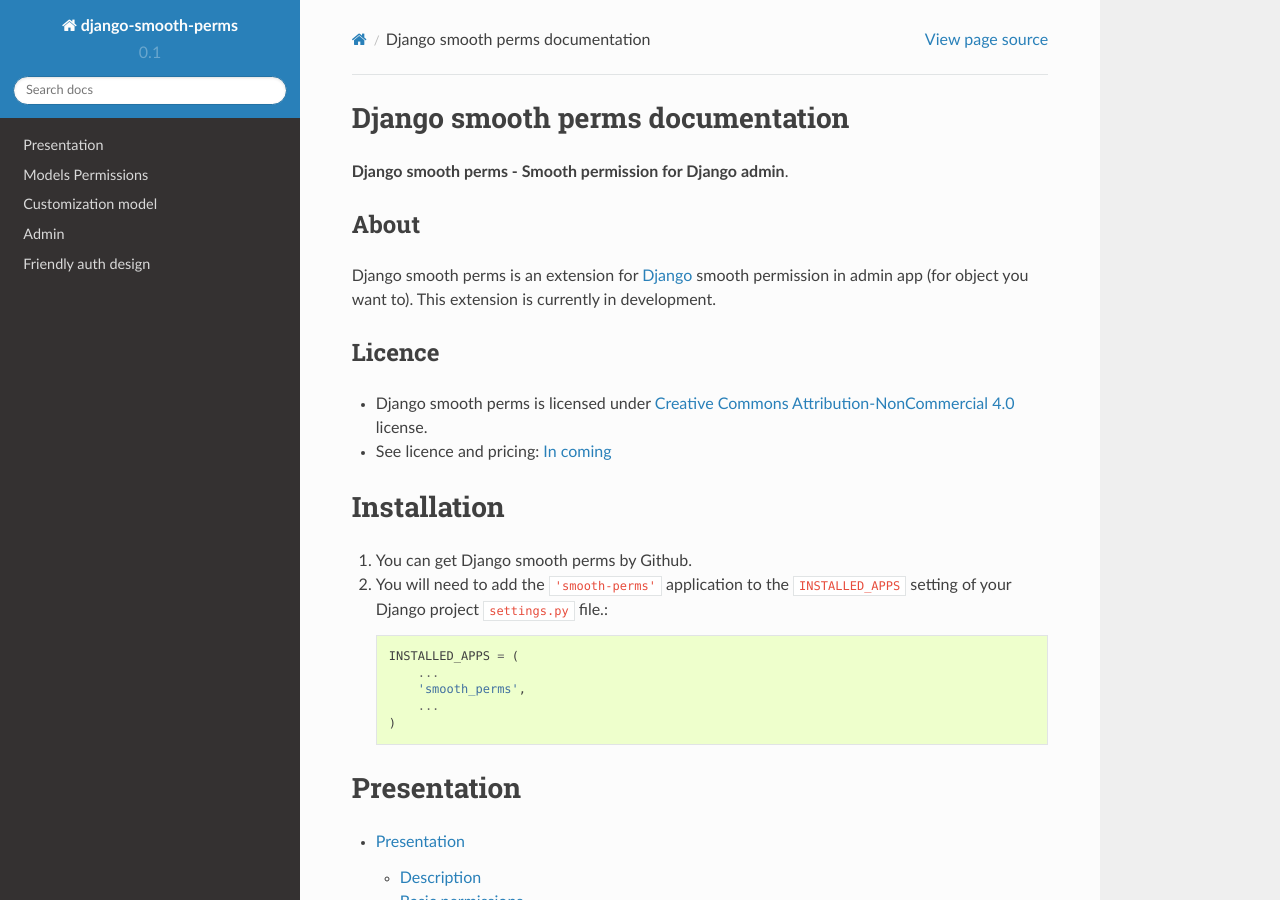
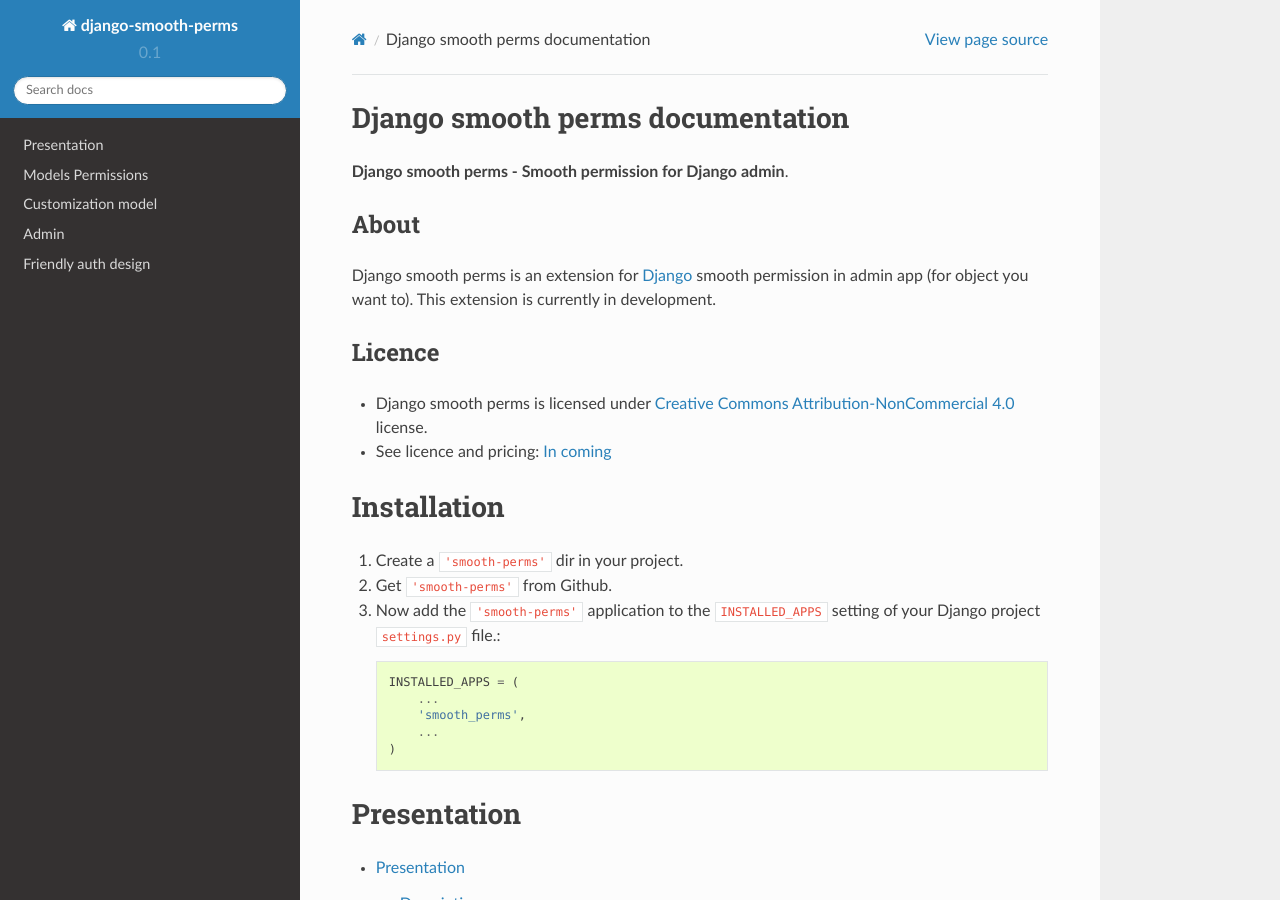
Before and after one commit to mek4nr/django-smooth-perms, a Sphinx documentation site: the page built from docs/index.rst, in a window 1280 px wide and 900 px high. Built offline with Sphinx 7.4.7 and the Read the Docs theme 2.0.0, drawn with Linux system fonts in a browser that asks for light colours.

Commit message:
Modif doc

```diff
--- a/docs/index.rst
+++ b/docs/index.rst
@@ -19,9 +19,11 @@
 Installation
 ============
 
-1. You can get Django smooth perms by Github.
+1. Create a ``'smooth-perms'`` dir in your project.
 
-2. You will need to add the ``'smooth-perms'`` application to the ``INSTALLED_APPS`` setting of your Django project ``settings.py`` file.::
+2. Get ``'smooth-perms'`` from Github.
+
+3. Now add the ``'smooth-perms'`` application to the ``INSTALLED_APPS`` setting of your Django project ``settings.py`` file.::
 
     INSTALLED_APPS = (
         ...
```
